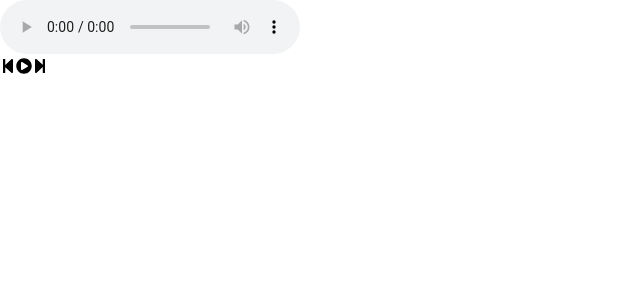
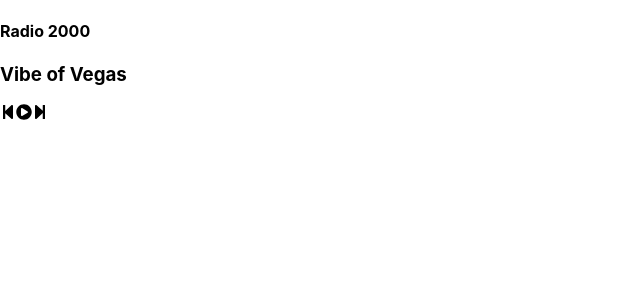
Before and after one commit to ben-w-splinter/Radio-2000, a React (Create React App) app: page / in a window 1280 px wide. Shown: the top 300 px of the page, without its empty margins (0-640 px from the left). Built offline with nearby package versions, Linux system fonts and the light colour scheme.

Commit message:
Showing station and radio 2000 in interface

```diff
--- a/src/App.tsx
+++ b/src/App.tsx
@@ -66,6 +66,10 @@
   return (
     <div className="App">
       <AudioPlayer stationURL={stationURL.current} playing = {playing}/>
+      <h4>Radio 2000</h4>
+      <h3>
+        {stations[currentTrackIndex].title}
+      </h3>
       <div className='audio-controls'>
             <FaStepBackward onClick={prevTrack} tabIndex={1}/>
             {playing ? <FaPauseCircle tabIndex={2} onClick={playPause}/> : <FaPlayCircle tabIndex={2} onClick= {playPause}/>}
--- a/src/components/AudioPlayer.tsx
+++ b/src/components/AudioPlayer.tsx
@@ -23,6 +23,6 @@
 
 
     return (
-        <audio controls src={stationURL} ref = {audio}/>
+        <audio src={stationURL} ref = {audio}/>
     )
 }
```
